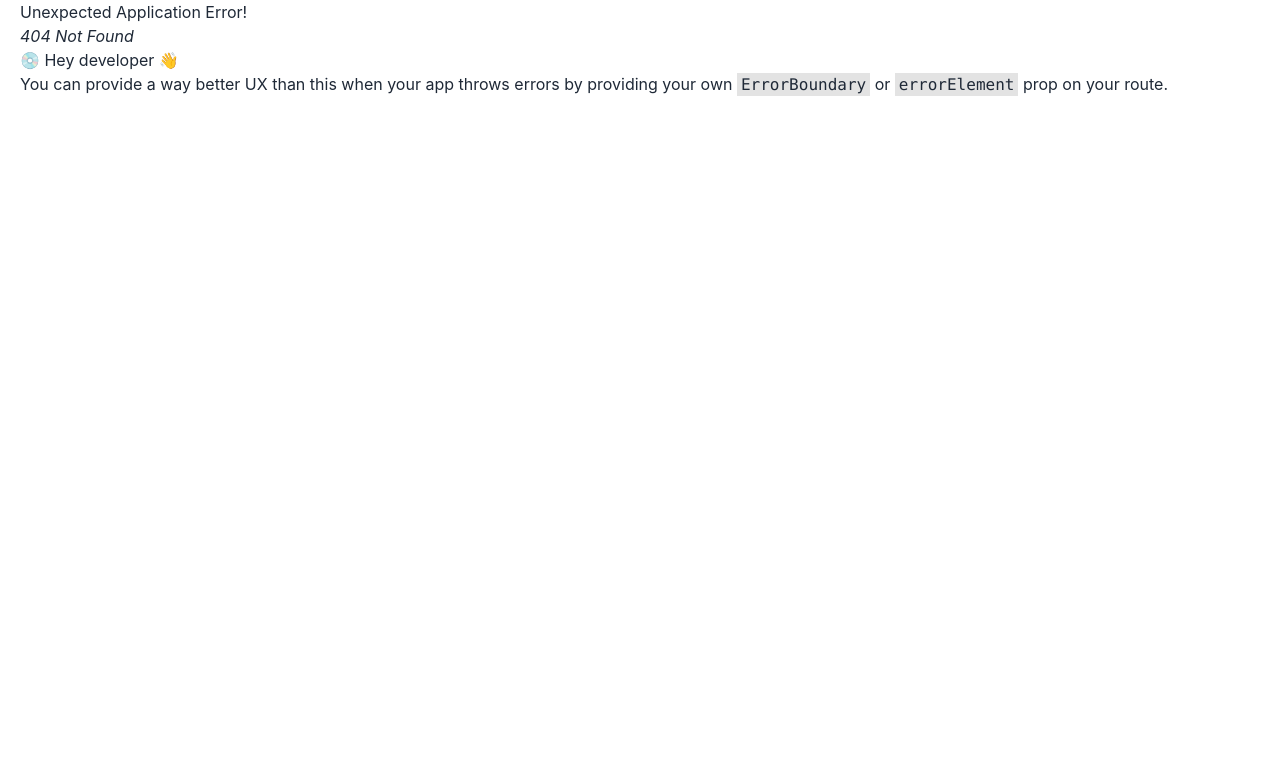
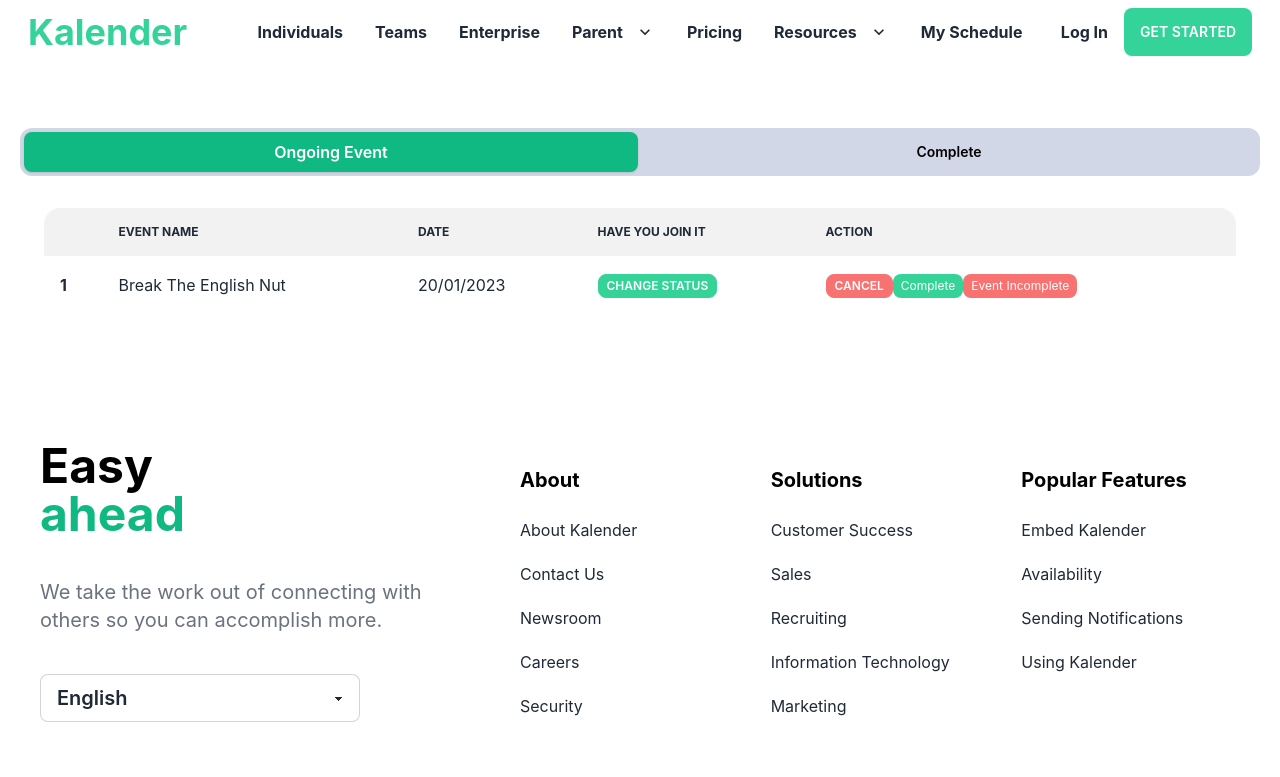
Before and after one commit to Amran-H/Kalender, a React (Create React App) app: page /mySchedule in a window 1280 px wide. Before the commit this address had no page. Shown: the top 777 px of the page. Built offline with nearby package versions, Linux system fonts and the light colour scheme.

Commit message:
add-myschedule-section

```diff
--- a/package.json
+++ b/package.json
@@ -3,6 +3,7 @@
   "version": "0.1.0",
   "private": true,
   "dependencies": {
+    "@headlessui/react": "^1.7.7",
     "@react-icons/all-files": "^4.1.0",
     "@testing-library/jest-dom": "^5.16.5",
     "@testing-library/react": "^13.4.0",
@@ -12,6 +13,7 @@
     "react": "^18.2.0",
     "react-dom": "^18.2.0",
     "react-fast-marquee": "^1.3.5",
+    "react-hook-form": "^7.42.1",
     "react-icons": "^4.7.1",
     "react-router-dom": "^6.6.2",
     "react-scripts": "5.0.1",
--- /dev/null
+++ b/src/MySchedule/MySchedule.js
@@ -0,0 +1,171 @@
+import React, { useState } from "react";
+import { Tab } from "@headlessui/react";
+import { useForm } from "react-hook-form";
+
+function classNames(...classes) {
+  return classes.filter(Boolean).join(" ");
+}
+
+const MySchedule = () => {
+  const {
+    register,
+    handleSubmit,
+
+    formState: { errors },
+  } = useForm();
+  const onSubmit = (data) => console.log(data);
+
+  return (
+    <div className="w-full px-2 py-16 sm:px-0">
+      <Tab.Group>
+        <Tab.List className="flex space-x-1 rounded-xl bg-blue-900/20 p-1">
+          <Tab
+            className={({ selected }) =>
+              classNames(
+                "w-full rounded-lg font-semibold",
+                selected
+                  ? "bg-emerald-500 text-white shadow"
+                  : "text-black border-none hover:bg-white/[0.12] hover:text-white"
+              )
+            }
+          >
+            Ongoing Event
+          </Tab>
+          <Tab
+            className={({ selected }) =>
+              classNames(
+                "w-full rounded-lg py-2.5 text-sm font-semibold leading-5",
+                selected
+                  ? "bg-emerald-500 text-white shadow"
+                  : "text-black border-none hover:bg-white/[0.12] hover:text-white"
+              )
+            }
+          >
+            Complete
+          </Tab>
+        </Tab.List>
+        <Tab.Panels className="mt-2 border-none">
+          <Tab.Panel className={classNames("rounded-xl bg-white p-3")}>
+            <ul>
+              <li className="relative rounded-md p-3 hover:bg-gray-100">
+                <div className="overflow-x-auto">
+                  <table className="table w-full">
+                    <thead>
+                      <tr>
+                        <th></th>
+                        <th>Event Name</th>
+                        <th>Date</th>
+                        <th>Have You Join It</th>
+                        <th>Action</th>
+                      </tr>
+                    </thead>
+                    <tbody>
+                      <tr>
+                        <th>1</th>
+                        <td>Break The English Nut</td>
+                        <td>20/01/2023</td>
+                        <td>
+                          <label
+                            htmlFor="my-modal-3"
+                            className="btn btn-success btn-xs text-white"
+                          >
+                            Change Status
+                          </label>
+
+                          <div className="mx-auto">
+                            <input
+                              type="checkbox"
+                              id="my-modal-3"
+                              className="modal-toggle"
+                            />
+                            <div className="modal">
+                              <div className="modal-box relative">
+                                <label
+                                  htmlFor="my-modal-3"
+                                  className="btn btn-sm btn-circle absolute right-2 top-2"
+                                >
+                                  ✕
+                                </label>
+                                <div className="flex justify-center">
+                                  <form onSubmit={handleSubmit(onSubmit)}>
+                                    <div className="form-control">
+                                      <select
+                                        {...register("status")}
+                                        className="select my-5 w-full max-w-xs text-white bg-success "
+                                      >
+                                        <option>Yes</option>
+                                        <option>No</option>
+                                      </select>
+                                    </div>
+
+                                    <div className="flex justify-center">
+                                      <button
+                                        className="mt- btn btn-sm text-white btn-success"
+                                        type="submit"
+                                      >
+                                        Complete
+                                      </button>
+                                    </div>
+                                  </form>
+                                </div>
+                              </div>
+                            </div>
+                          </div>
+                        </td>
+                        <td>
+                          <button className="btn btn-error btn-xs text-white">
+                            Cancel
+                          </button>
+                          <button className="rounded-lg btn-success cursor-not-allowed btn-xs text-white">
+                            Complete
+                          </button>
+                          <button className="cursor-not-allowed rounded-lg btn-error btn-xs text-white">
+                            Event Incomplete
+                          </button>
+                        </td>
+                      </tr>
+                    </tbody>
+                  </table>
+                </div>
+              </li>
+            </ul>
+          </Tab.Panel>
+          <Tab.Panel className={classNames("rounded-xl bg-white p-3")}>
+            <ul>
+              <li className="relative rounded-md p-3 hover:bg-gray-100">
+                <div className="overflow-x-auto">
+                  <table className="table w-full">
+                    <thead>
+                      <tr>
+                        <th></th>
+                        <th>Event Name</th>
+                        <th>Date</th>
+                        <th>Number Of User Join</th>
+                        <th>Action</th>
+                      </tr>
+                    </thead>
+                    <tbody>
+                      <tr>
+                        <th>1</th>
+                        <td>Break the English Nut</td>
+                        <td>20/01/2023</td>
+                        <td>10</td>
+                        <td>
+                          <button className="rounded-lg btn-success cursor-not-allowed btn-xs text-white">
+                            Complete
+                          </button>
+                        </td>
+                      </tr>
+                    </tbody>
+                  </table>
+                </div>
+              </li>
+            </ul>
+          </Tab.Panel>
+        </Tab.Panels>
+      </Tab.Group>
+    </div>
+  );
+};
+
+export default MySchedule;
--- a/src/Pages/Shared/Navbar/Navbar.js
+++ b/src/Pages/Shared/Navbar/Navbar.js
@@ -83,9 +83,15 @@
                 </li>
               </ul>
             </li>
+            <li>
+              <Link to="mySchedule">My Schedule</Link>
+            </li>
           </ul>
         </div>
-        <Link to="/" className="text-emerald-400 font-bold normal-case md:text-4xl text-xl">
+        <Link
+          to="/"
+          className="text-emerald-400 font-bold normal-case md:text-4xl text-xl"
+        >
           Kalender
         </Link>
       </div>
@@ -151,6 +157,9 @@
               </li>
             </ul>
           </li>
+          <li>
+            <Link to="/mySchedule">My Schedule</Link>
+          </li>
         </ul>
       </div>
       <div className="navbar-end">
@@ -160,7 +169,9 @@
         >
           Log In
         </Link>
-        <Link className="btn border-none bg-emerald-400 hover:bg-emerald-600">Get started</Link>
+        <Link className="btn border-none bg-emerald-400 hover:bg-emerald-600">
+          Get started
+        </Link>
       </div>
     </div>
   );
--- a/src/Routes/Routes/Routes.js
+++ b/src/Routes/Routes/Routes.js
@@ -1,5 +1,6 @@
 import { createBrowserRouter } from "react-router-dom";
 import Main from "../../Layout/Main";
+import MySchedule from "../../MySchedule/MySchedule";
 import Home from "../../Pages/Home/Home/Home";
 import Login from "../../Pages/Login/Login";
 import Register from "../../Pages/Register/Register";
@@ -21,6 +22,10 @@
         path: "/register",
         element: <Register></Register>,
       },
+      {
+        path: "/mySchedule",
+        element: <MySchedule></MySchedule>,
+      },
     ],
   },
 ]);
```
Also changed, not shown: 1 other file (tests, documents, lock files or other folders).
